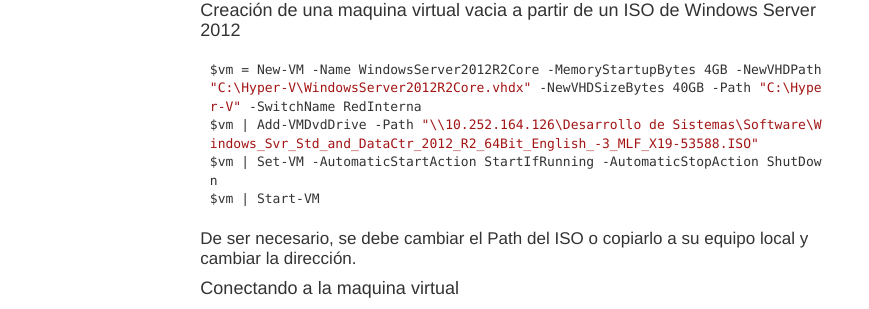
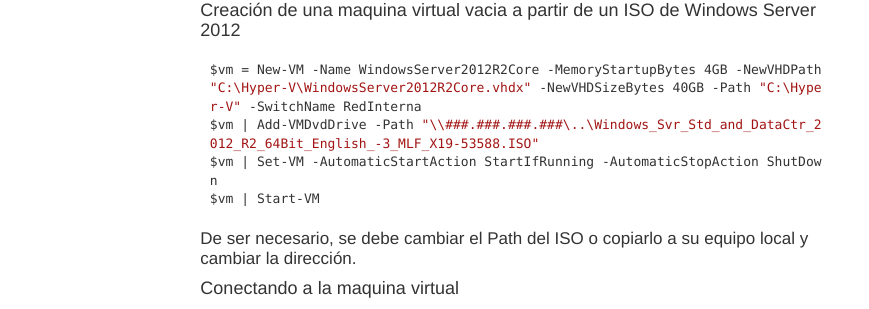
Before and after one commit to IFARHU/ifarhu.github.io, a Jekyll site: the page built from _posts/Tutoriales/2016-08-09-tutorial-ambiente-desarrollo.md, in a window 1280 px wide. Shown: the part 1499-1808 px from the top of the page, without its empty margins (193-1062 px from the left). Built offline with Jekyll 4.4.1, drawn with Linux system fonts in a browser that asks for light colours; some web fonts are replaced; Markdown is read by kramdown in place of the engine named in the settings; comment, search, counter and statistics services are not loaded.

Commit message:
IB - Correciones generales a posts

```diff
--- a/_posts/Tutoriales/2016-08-09-tutorial-ambiente-desarrollo.md
+++ b/_posts/Tutoriales/2016-08-09-tutorial-ambiente-desarrollo.md
@@ -88,7 +88,7 @@ mkdir C:\Hyper-V
 
 ~~~shell
 $vm = New-VM -Name WindowsServer2012R2Core -MemoryStartupBytes 4GB -NewVHDPath "C:\Hyper-V\WindowsServer2012R2Core.vhdx" -NewVHDSizeBytes 40GB -Path "C:\Hyper-V" -SwitchName RedInterna
-$vm | Add-VMDvdDrive -Path "\\10.252.164.126\Desarrollo de Sistemas\Software\Windows_Svr_Std_and_DataCtr_2012_R2_64Bit_English_-3_MLF_X19-53588.ISO"
+$vm | Add-VMDvdDrive -Path "\\###.###.###.###\..\Windows_Svr_Std_and_DataCtr_2012_R2_64Bit_English_-3_MLF_X19-53588.ISO"
 $vm | Set-VM -AutomaticStartAction StartIfRunning -AutomaticStopAction ShutDown
 $vm | Start-VM
 ~~~
```
